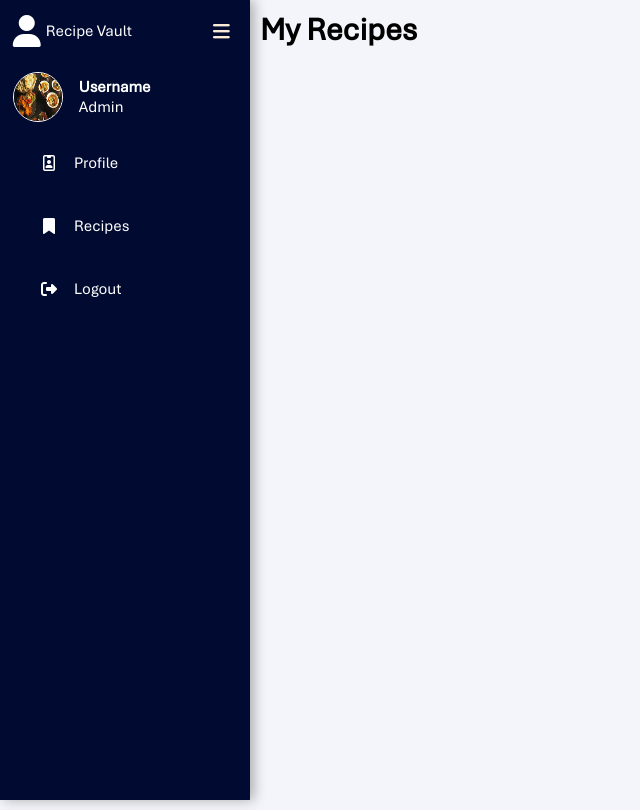
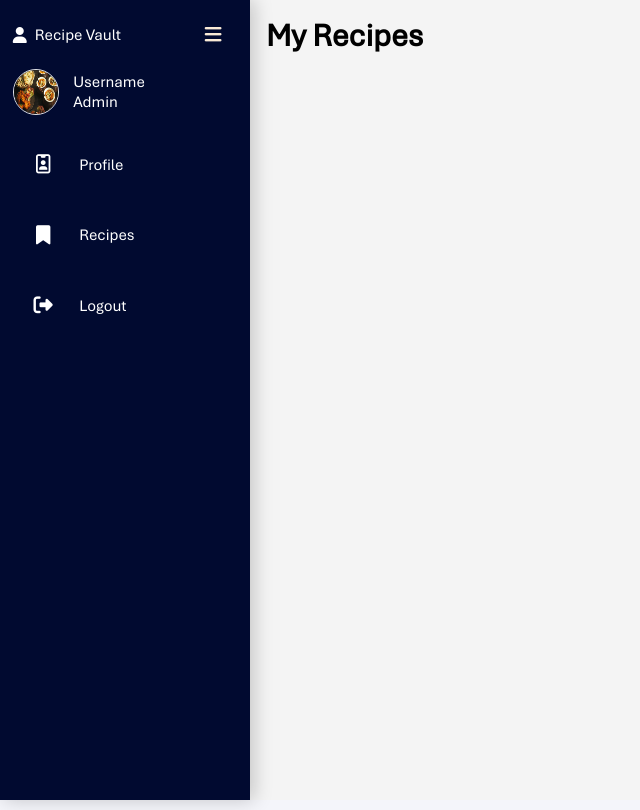
Before and after one commit to Mohammad151214/1012Project, a plain HTML site: page index.html in a window 1280 px wide. Both pictures are taken after a click on the icon 40 px from the left and 31 px from the top of the page. Shown: the whole page, without its empty margins (0-640 px from the left). Drawn offline with Linux system fonts and the light colour scheme.

Commit message:
Sidebar chatgpt

```diff
--- a/css/style.css
+++ b/css/style.css
@@ -1,265 +1,232 @@
+/* ---------- Fonts & base ---------- */
 @font-face {
   font-family: Aptos;
   src: url(../fonts/Aptos.ttf);
 }
 
+:root {
+  --sidebar-collapsed: 80px;
+  --sidebar-expanded: 250px;
+  --sidebar-bg: rgb(1, 10, 48);
+  --transition-fast: 0.25s;
+  --transition-med: 0.4s;
+}
+
 * {
   font-family: Aptos, Arial, Helvetica, sans-serif;
+  box-sizing: border-box;
   margin: 0;
   padding: 0;
-  box-sizing: border-box;
+}
+
+html, body {
+  height: 100%;
 }
 
 body {
-  margin: 0;
-  width: 100dvw;
-  height: 100dvh;
+  min-height: 100vh;
+  background: #f4f5fa;
+  overflow: hidden;
   display: flex;
-  overflow: hidden;
-  background-color: #f4f5fa;
 }
 
-/* ===================== */
-/*       SIDEBAR         */
-/* ===================== */
-
+/* ---------- Sidebar base ---------- */
 .sidebar {
   position: fixed;
   top: 0;
   left: 0;
-  height: 100dvh;
-  width: 80px;
-  background-color: rgb(1, 10, 48);
-  padding: 0.4rem 0.8rem;
-  transition:
-    width 0.4s ease,
-    transform 0.4s cubic-bezier(0.4, 0, 0.2, 1);
-  overflow-x: hidden;
-  -webkit-backdrop-filter: blur(6px);
-  backdrop-filter: blur(6px);
-  box-shadow: 4px 0 12px rgba(0, 0, 0, 0.3);
+  height: 100vh;
+  width: var(--sidebar-collapsed);
+  background: var(--sidebar-bg);
+  padding: 0.6rem 0.8rem;
+  display: flex;
+  flex-direction: column;
+  transition: width var(--transition-med) ease, background-color var(--transition-med) ease;
+  box-shadow: 4px 0 18px rgba(0, 0, 0, 0.2);
   z-index: 1000;
 }
 
-/* Content fade-in timing */
-.sidebar .top .logo,
-.sidebar p,
-.sidebar .nav-item {
-  opacity: 0;
-  transition: opacity 0.3s ease 0.2s;
+.sidebar.active {
+  width: var(--sidebar-expanded);
 }
 
-.sidebar.active .top .logo,
-.sidebar.active p,
+/* ---------- Toggle button ---------- */
+#menubtn {
+  position: absolute;
+  top: 0.6rem;
+  left: 50%;
+  transform: translateX(-50%);
+  color: antiquewhite;
+  font-size: 1.2rem;
+  line-height: 48px;
+  cursor: pointer;
+  transition: transform var(--transition-fast) ease, left var(--transition-med) ease;
+  z-index: 1100;
+}
+
+.sidebar.active #menubtn {
+  left: 85%;
+  transform: translateX(-50%) rotate(180deg);
+}
+
+/* ---------- Logo ---------- */
+.top .logo {
+  display: flex;
+  align-items: center;
+  gap: 0.5rem;
+  height: 50px;
+  color: #fff;
+  pointer-events: none;
+  opacity: 0;
+  transition: opacity var(--transition-fast) ease var(--transition-fast);
+}
+
+.sidebar.active .top .logo {
+  opacity: 1;
+}
+
+/* ---------- User ---------- */
+.user {
+  display: flex;
+  align-items: center;
+  gap: 0.9rem;
+  margin: 0.6rem 0;
+}
+
+.user-img {
+  width: 46px;
+  height: 46px;
+  border-radius: 50%;
+  border: 1px solid rgba(255, 255, 255, 0.9);
+}
+
+.user p {
+  color: #fff;
+  opacity: 0;
+  transition: opacity var(--transition-fast) ease var(--transition-fast);
+  white-space: nowrap;
+}
+
+.sidebar.active .user p {
+  opacity: 1;
+}
+
+/* ---------- Nav ---------- */
+.sidebar ul {
+  list-style: none;
+  padding: 0;
+  margin-top: 0.6rem;
+}
+
+.sidebar ul li {
+  position: relative;
+  margin: 0.4rem 0;
+}
+
+.sidebar ul li a {
+  display: flex;
+  align-items: center;
+  gap: 0.75rem;
+  padding: 0 0.4rem;
+  height: 48px;
+  border-radius: 10px;
+  color: #fff;
+  text-decoration: none;
+  transition: background-color var(--transition-fast), transform var(--transition-fast);
+}
+
+.sidebar ul li a:hover {
+  background: rgba(255, 255, 255, 0.05);
+  transform: translateY(-2px);
+  color: #ddd;
+}
+
+.sidebar ul li a i {
+  min-width: 48px;
+  text-align: center;
+  font-size: 1.2rem;
+  transition: text-shadow var(--transition-fast);
+}
+
+.sidebar ul li a:hover i {
+  text-shadow: 0 0 8px rgba(0, 255, 255, 0.4);
+}
+
+.nav-item {
+  opacity: 0;
+  transition: opacity var(--transition-fast) ease var(--transition-fast);
+  white-space: nowrap;
+}
+
 .sidebar.active .nav-item {
   opacity: 1;
 }
 
-/* Toggle button */
-.sidebar #menubtn {
+/* ---------- Tooltip ---------- */
+.sidebar ul li .tooltip {
   position: absolute;
-  color: antiquewhite;
-  top: 0.4rem;
-  left: 50%;
-  font-size: 1.2rem;
-  line-height: 50px;
-  transform: translateX(-50%);
-  cursor: pointer;
-  transition: left 0.4s ease, transform 0.3s ease;
+  left: calc(var(--sidebar-collapsed) + 10px);
+  top: 50%;
+  transform: translateY(-50%);
+  background: #111;
+  color: #fff;
+  padding: 0.4rem 0.8rem;
+  border-radius: 6px;
+  font-size: 0.85rem;
+  white-space: nowrap;
+  box-shadow: 0 4px 12px rgba(0, 0, 0, 0.25);
+  opacity: 0;
+  pointer-events: none;
+  transition: opacity var(--transition-fast), transform var(--transition-fast);
+  z-index: 999;
 }
 
-.sidebar.active #menubtn {
-  left: 85%;
-  transform: rotate(180deg);
-}
-
-/* Sidebar expanded state */
-.sidebar.active {
-  width: 250px;
-}
-
-/* Logo */
-.sidebar .top .logo {
-  color: #fff;
-  display: flex;
-  height: 50px;
-  width: 100%;
-  align-items: center;
-  pointer-events: none;
-}
-
-.top .logo i {
-  font-size: 2rem;
-  margin-right: 5px;
-}
-
-/* User section */
-.user {
-  display: flex;
-  align-items: center;
-  margin: 1rem 0;
-}
-
-.user-img {
-  width: 50px;
-  height: 50px;
-  border-radius: 100%;
-  border: 1px solid #fff;
-}
-
-.user p {
-  color: #fff;
+.sidebar:not(.active) ul li:hover .tooltip {
   opacity: 1;
-  margin-left: 1rem;
-}
-
-.bold {
-  font-weight: 600;
-}
-
-/* ===================== */
-/*     NAVIGATION        */
-/* ===================== */
-
-.sidebar ul li {
-  position: relative;
-  list-style: none;
-  height: 50px;
-  width: 90%;
-  margin: 0.8rem auto;
-  line-height: 50px;
-}
-
-.sidebar ul li a {
-  color: #fff;
-  display: flex;
-  align-items: center;
-  text-decoration: none;
-  border-radius: 0.8rem;
-  transition: background-color 0.3s ease, color 0.3s ease;
-}
-
-.sidebar ul li a:hover {
-  background-color: black;
-  color: #8a8686;
-}
-
-.sidebar ul li a i {
-  min-width: 50px;
-  text-align: center;
-  height: 50px;
-  border-radius: 12px;
-  line-height: 50px;
-  transition: text-shadow 0.3s ease;
-}
-
-.sidebar ul li a:hover i {
-  text-shadow: 0 0 8px #00ffff;
-}
-
-/* ===================== */
-/*       TOOLTIP         */
-/* ===================== */
-
-.sidebar ul li .tooltip {
-  position: absolute;
-  left: 125px;
-  top: 50%;
-  transform: translate(-50%, -60%);
-  box-shadow: 0 0.5rem 0.8rem rgba(0, 0, 0, 0.2);
-  border-radius: 0.6rem;
-  padding: 0.4rem 1.2rem;
-  line-height: 1.8rem;
-  z-index: 20;
-  opacity: 0;
-  background-color: #222;
-  color: white;
-  transition: opacity 0.3s ease, transform 0.3s ease;
+  transform: translateY(-50%) translateX(6px);
 }
 
 .sidebar.active ul li .tooltip {
   display: none;
 }
 
-.sidebar ul li:hover .tooltip {
-  opacity: 1;
-  transform: translate(-50%, -50%);
-}
-
-/* ===================== */
-/*     MAIN CONTENT      */
-/* ===================== */
-
+/* ---------- Main Content ---------- */
 .main-content {
   position: relative;
-  min-height: 100dvh;
-  top: 10px;
-  left: 90px;
-  width: calc(100% - 80px);
-  transition:
-    left 0.5s cubic-bezier(0.4, 0, 0.2, 1),
-    width 0.5s cubic-bezier(0.4, 0, 0.2, 1);
+  flex: 1;
+  min-height: 100vh;
+  margin-left: var(--sidebar-collapsed);
+  padding: 1rem;
+  background-color: #f4f4f4;
+  transition: margin-left var(--transition-med) ease;
+  overflow-y: auto;
 }
 
 .sidebar.active ~ .main-content {
-  left: 260px;
-  width: calc(100% - 260px);
+  margin-left: var(--sidebar-expanded);
 }
 
-/* ===================== */
-/*     RESPONSIVE MODE   */
-/* ===================== */
-
+/* ---------- Responsiveness ---------- */
 @media (max-width: 768px) {
-  /* Sidebar slides in/out instead of expanding */
+  /* Keep collapsed sidebar always visible */
   .sidebar {
-    transform: translateX(-100%);
-    width: 250px;
+    width: var(--sidebar-collapsed);
   }
 
   .sidebar.active {
-    transform: translateX(0);
+    width: var(--sidebar-expanded);
   }
 
-  /* Blurred overlay on background when sidebar open */
-  .main-content::before {
-    content: '';
-    position: fixed;
-    inset: 0;
-    -webkit-backdrop-filter: blur(6px);
-    backdrop-filter: blur(6px);
-    background-color: rgba(0, 0, 0, 0.3);
-    opacity: 0;
-    pointer-events: none;
-    transition: opacity 0.3s ease, backdrop-filter 0.3s ease;
-    z-index: 999;
-  }
-
-  .sidebar.active ~ .main-content::before {
-    opacity: 1;
-    pointer-events: auto;
-  }
-
-  /* Reset content positioning */
   .main-content {
-    left: 0;
-    width: 100%;
+    margin-left: var(--sidebar-collapsed);
   }
 
   .sidebar.active ~ .main-content {
-    left: 0;
-    width: 100%;
+    margin-left: var(--sidebar-expanded);
   }
 
-  /* Adjust toggle button placement */
-  .sidebar #menubtn {
-    left: 100%;
-    top: 1rem;
-    transform: translateX(-100%);
-  }
-
-  .sidebar.active #menubtn {
-    left: 100%;
-    transform: translateX(-100%) rotate(180deg);
+  /* Tooltip reposition slightly for narrow view */
+  .sidebar ul li .tooltip {
+    left: calc(var(--sidebar-collapsed) + 6px);
   }
 }
--- a/index.html
+++ b/index.html
@@ -14,7 +14,7 @@
       <div class="sidebar">
         <div class="top">
           <div class="logo">
-            <i class="fa-solid fa-user fa-2xs"></i>
+            <i class="fa-solid fa-user"></i>
             <span class="title">Recipe Vault</span>
           </div>
           <i class="fa-solid fa-bars" id="menubtn"></i>
```
